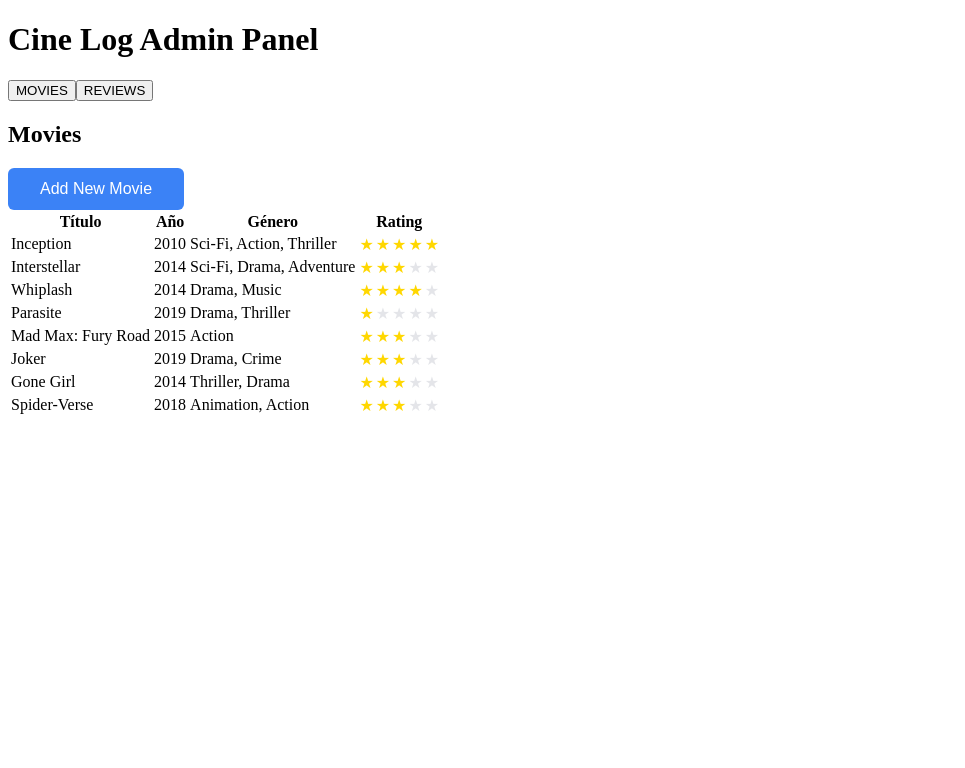
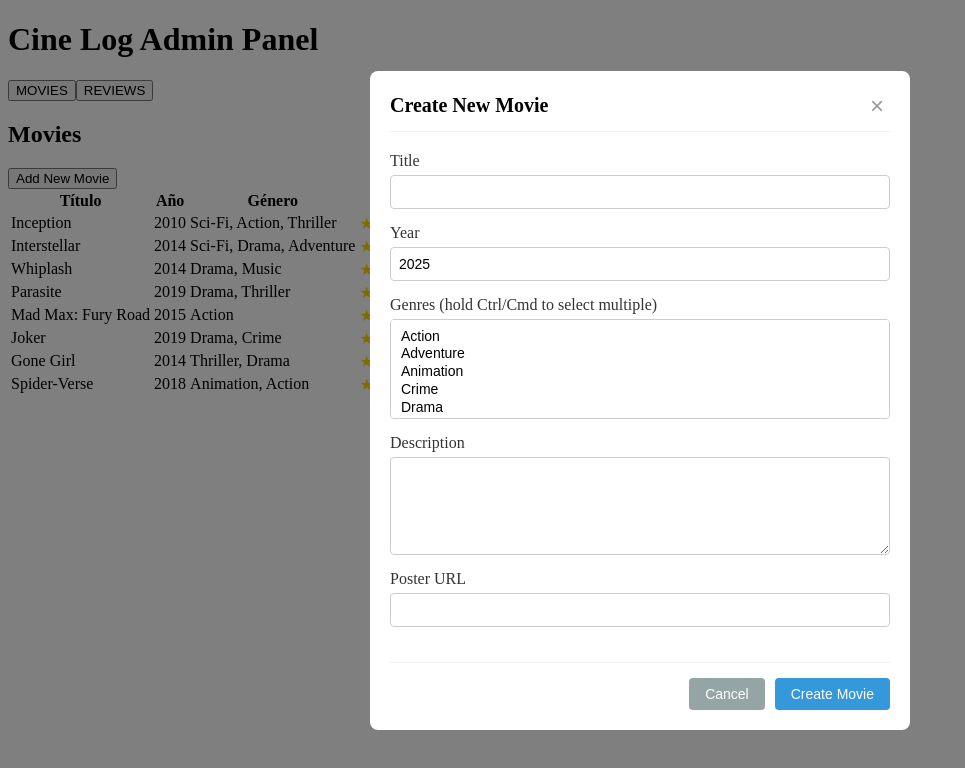
Before and after one commit to fabriroman/CineLog-App, a React (Vite) app: page /admin in a window 1280 px wide. Both pictures are taken after a click on the button "Add New Movie". Shown: the top 768 px of the page, without its empty margins (0-965 px from the left). Built offline with nearby package versions, Linux system fonts and the light colour scheme.

Commit message:
implement create movie

```diff
--- a/src/components/AdminMoviesSection.tsx
+++ b/src/components/AdminMoviesSection.tsx
@@ -1,8 +1,10 @@
-import { useContext } from "react";
+import { useContext, useState } from "react";
 import { MoviesContext } from "../features/movies/contexts/MoviesContext";
 import { MoviesTable } from "./MoviesTable";
+import { CreateMovieModal } from "./CreateMovieModal";
 
 export const AdminMoviesSection = () => {
+  const [isModalOpen, setIsModalOpen] = useState(false);
   const moviesCtx = useContext(MoviesContext);
 
   if (!moviesCtx) {
@@ -15,11 +17,15 @@
     <section className="admin__section">
       <div className="admin__section-header">
         <h2 className="admin__section-title">Movies</h2>
-        <button className="button button--primary">Add New Movie</button>
+        <button onClick={() => setIsModalOpen(true)}>Add New Movie</button>
       </div>
       <div className="admin__content">
         <MoviesTable movies={movies} />
       </div>
+      <CreateMovieModal
+        isOpen={isModalOpen}
+        onClose={() => setIsModalOpen(false)}
+      />
     </section>
   );
 };
--- /dev/null
+++ b/src/components/CreateMovieModal.tsx
@@ -0,0 +1,204 @@
+import { useContext } from "react";
+import { useForm } from "react-hook-form";
+import { MoviesContext } from "../features/movies/contexts/MoviesContext";
+import { GENRES } from "../types/genre";
+import type { CreateMovieData } from "../features/movies/contexts/MoviesContext";
+import "../styles/CreateMovieModal.css";
+
+interface CreateMovieModalProps {
+  isOpen: boolean;
+  onClose: () => void;
+}
+
+export const CreateMovieModal = ({
+  isOpen,
+  onClose,
+}: CreateMovieModalProps) => {
+  const moviesCtx = useContext(MoviesContext);
+  const {
+    register,
+    handleSubmit,
+    reset,
+    formState: { errors },
+  } = useForm<CreateMovieData>({
+    defaultValues: {
+      title: "",
+      year: new Date().getFullYear(),
+      genres: [],
+      description: "",
+      posterUrl: "",
+      rating: 0,
+    },
+  });
+
+  if (!moviesCtx) {
+    throw new Error("MoviesContext must be used within MoviesProvider");
+  }
+
+  const onSubmit = (data: CreateMovieData) => {
+    try {
+      moviesCtx.createMovie(data);
+      onClose();
+      reset();
+    } catch (error) {
+      console.error("Error creating movie:", error);
+    }
+  };
+
+  if (!isOpen) return null;
+
+  return (
+    <div className="create-movie-modal-overlay">
+      <div className="create-movie-modal">
+        <div className="create-movie-modal__header">
+          <h2 className="create-movie-modal__title">Create New Movie</h2>
+          <button className="create-movie-modal__close" onClick={onClose}>
+            ×
+          </button>
+        </div>
+
+        <form
+          onSubmit={handleSubmit(onSubmit)}
+          className="create-movie-modal__form"
+        >
+          <div className="create-movie-modal__field">
+            <label htmlFor="title" className="create-movie-modal__label">
+              Title
+            </label>
+            <input
+              type="text"
+              id="title"
+              className="create-movie-modal__input"
+              {...register("title", { required: "Title is required" })}
+            />
+            {errors.title && (
+              <span className="create-movie-form-error">
+                {errors.title.message}
+              </span>
+            )}
+          </div>
+
+          <div className="create-movie-modal__field">
+            <label htmlFor="year" className="create-movie-modal__label">
+              Year
+            </label>
+            <input
+              type="number"
+              id="year"
+              className="create-movie-modal__input"
+              {...register("year", {
+                required: "Year is required",
+                min: {
+                  value: 1900,
+                  message: "Year must be 1900 or later",
+                },
+                max: {
+                  value: new Date().getFullYear(),
+                  message: "Year cannot be in the future",
+                },
+                valueAsNumber: true,
+              })}
+            />
+            {errors.year && (
+              <span className="create-movie-form-error">
+                {errors.year.message}
+              </span>
+            )}
+          </div>
+
+          <div className="create-movie-modal__field">
+            <label htmlFor="genres" className="create-movie-modal__label">
+              Genres (hold Ctrl/Cmd to select multiple)
+            </label>
+            <select
+              id="genres"
+              multiple
+              className="create-movie-modal__select create-movie-modal__select--multiple"
+              {...register("genres", {
+                required: "Select at least one genre",
+                validate: (value) =>
+                  value.length > 0 || "Select at least one genre",
+              })}
+            >
+              {GENRES.map((genre) => (
+                <option key={genre} value={genre}>
+                  {genre}
+                </option>
+              ))}
+            </select>
+
+            {errors.genres && (
+              <span className="create-movie-form-error">
+                {errors.genres.message}
+              </span>
+            )}
+          </div>
+
+          <div className="create-movie-modal__field">
+            <label htmlFor="description" className="create-movie-modal__label">
+              Description
+            </label>
+            <textarea
+              id="description"
+              className="create-movie-modal__textarea"
+              {...register("description", {
+                required: "Description is required",
+                minLength: {
+                  value: 10,
+                  message: "Description must be at least 10 characters",
+                },
+              })}
+            />
+            {errors.description && (
+              <span className="create-movie-form-error">
+                {errors.description.message}
+              </span>
+            )}
+          </div>
+
+          <div className="create-movie-modal__field">
+            <label htmlFor="posterUrl" className="create-movie-modal__label">
+              Poster URL
+            </label>
+            <input
+              id="posterUrl"
+              className="create-movie-modal__input"
+              {...register("posterUrl", {
+                required: "Poster URL is required",
+                pattern: {
+                  value: /^https?:\/\/.+/,
+                  message:
+                    "Must be a valid URL starting with http:// or https://",
+                },
+              })}
+            />
+            {errors.posterUrl && (
+              <span className="create-movie-form-error">
+                {errors.posterUrl.message}
+              </span>
+            )}
+          </div>
+
+          <div className="create-movie-modal__actions">
+            <button
+              type="button"
+              onClick={() => {
+                onClose();
+                reset();
+              }}
+              className="create-movie-button create-movie-button--secondary"
+            >
+              Cancel
+            </button>
+            <button
+              type="submit"
+              className="create-movie-button create-movie-button--primary"
+            >
+              Create Movie
+            </button>
+          </div>
+        </form>
+      </div>
+    </div>
+  );
+};
--- a/src/features/movies/contexts/MoviesContext.ts
+++ b/src/features/movies/contexts/MoviesContext.ts
@@ -1,9 +1,12 @@
 import { createContext } from "react";
 import type { Movie } from "../../../types/movie";
+
+export type CreateMovieData = Omit<Movie, "id">;
 
 export type MoviesContextType = {
   movies: Movie[];
   setMovies: (movies: Movie[]) => void;
+  createMovie: (movieData: CreateMovieData) => void;
 };
 
 export const MoviesContext = createContext<MoviesContextType | null>(null);
--- a/src/features/movies/contexts/MoviesProvider.tsx
+++ b/src/features/movies/contexts/MoviesProvider.tsx
@@ -7,8 +7,16 @@
 
 export const MoviesProvider = ({ children }: { children: React.ReactNode }) => {
   const [movies, setMovies] = useLocalStorage<Movie[]>(STORAGE_KEY, seedMovies);
+  const createMovie = (movieData: Omit<Movie, "id">) => {
+    const newMovie = {
+      ...movieData,
+      id: Math.max(0, ...movies.map((m) => m.id)) + 1,
+    };
+    setMovies([...movies, newMovie]);
+  };
+
   return (
-    <MoviesContext.Provider value={{ movies, setMovies }}>
+    <MoviesContext.Provider value={{ movies, setMovies, createMovie }}>
       {children}
     </MoviesContext.Provider>
   );
--- /dev/null
+++ b/src/styles/CreateMovieModal.css
@@ -0,0 +1,120 @@
+.create-movie-modal-overlay {
+  position: fixed;
+  top: 0;
+  left: 0;
+  right: 0;
+  bottom: 0;
+  background: rgba(0, 0, 0, 0.5);
+  display: flex;
+  justify-content: center;
+  align-items: center;
+  z-index: 1000;
+}
+
+.create-movie-modal {
+  background: white;
+  padding: 20px;
+  border-radius: 8px;
+  width: 90%;
+  max-width: 500px;
+  max-height: 80vh;
+  overflow-y: auto;
+}
+
+.create-movie-modal__header {
+  display: flex;
+  justify-content: space-between;
+  align-items: center;
+  margin-bottom: 20px;
+  border-bottom: 1px solid #eee;
+  padding-bottom: 10px;
+}
+
+.create-movie-modal__title {
+  margin: 0;
+  font-size: 20px;
+}
+
+.create-movie-modal__close {
+  background: none;
+  border: none;
+  font-size: 24px;
+  cursor: pointer;
+  color: #999;
+}
+
+.create-movie-modal__form {
+  display: flex;
+  flex-direction: column;
+  gap: 15px;
+}
+
+.create-movie-modal__field {
+  display: flex;
+  flex-direction: column;
+  gap: 5px;
+}
+
+.create-movie-modal__label {
+  font-weight: 500;
+  color: #333;
+}
+
+.create-movie-modal__input,
+.create-movie-modal__textarea,
+.create-movie-modal__select {
+  padding: 8px;
+  border: 1px solid #ccc;
+  border-radius: 4px;
+  font-size: 14px;
+}
+
+.create-movie-modal__textarea {
+  min-height: 80px;
+  resize: vertical;
+}
+
+.create-movie-modal__select--multiple {
+  min-height: 100px;
+}
+
+.create-movie-form-error {
+  color: #e74c3c;
+  font-size: 12px;
+  margin-top: 2px;
+}
+
+.create-movie-modal__actions {
+  display: flex;
+  justify-content: flex-end;
+  gap: 10px;
+  margin-top: 20px;
+  padding-top: 15px;
+  border-top: 1px solid #eee;
+}
+
+.create-movie-button {
+  padding: 8px 16px;
+  border: none;
+  border-radius: 4px;
+  font-size: 14px;
+  cursor: pointer;
+}
+
+.create-movie-button--primary {
+  background: #3498db;
+  color: white;
+}
+
+.create-movie-button--primary:hover {
+  background: #2980b9;
+}
+
+.create-movie-button--secondary {
+  background: #95a5a6;
+  color: white;
+}
+
+.create-movie-button--secondary:hover {
+  background: #7f8c8d;
+}
```
